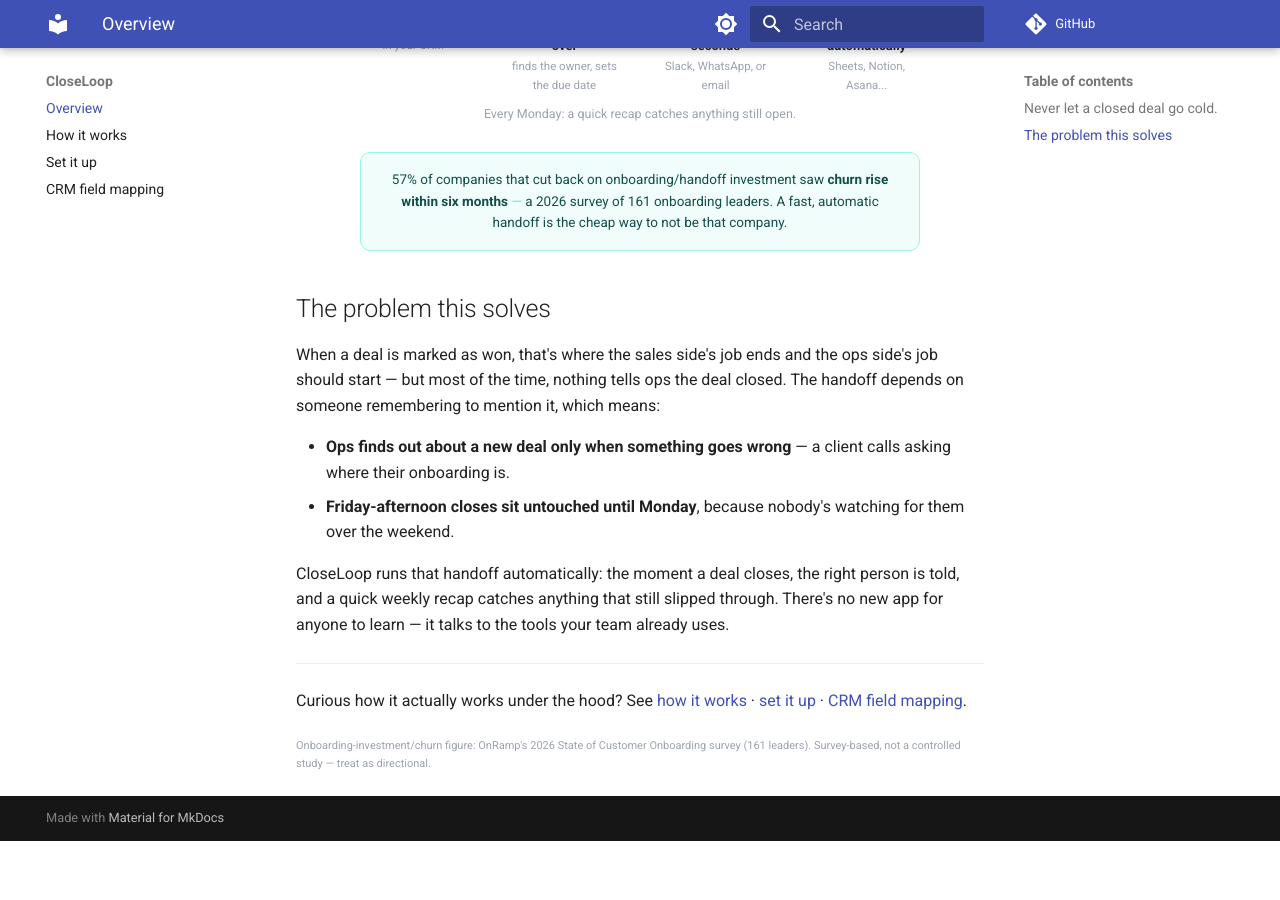
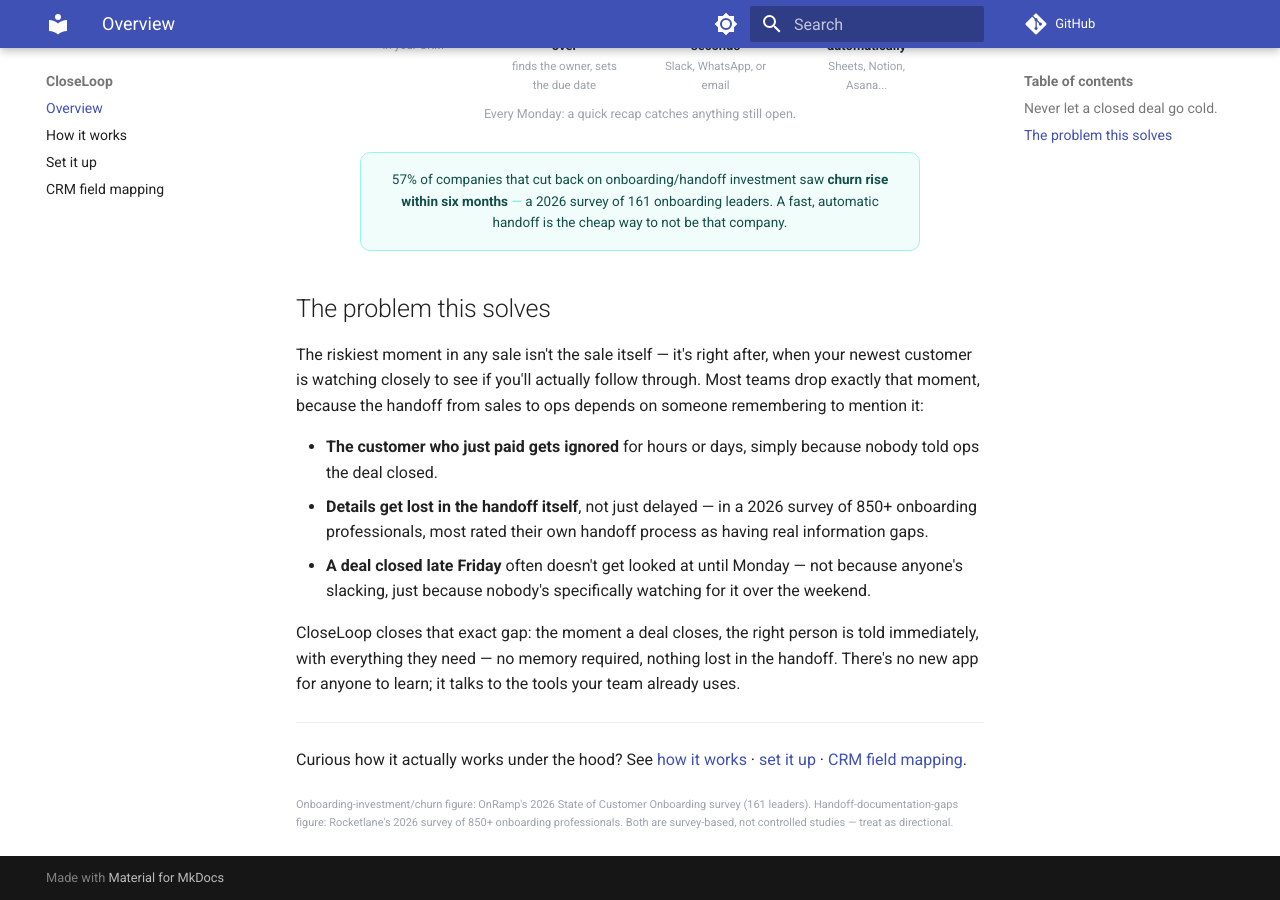
Before and after one commit to dakshvanshaj/CloseLoop, an MkDocs documentation site: the page built from docs/index.md, in a window 1280 px wide and 900 px high, scrolled down 686 px. Built offline with MkDocs 1.6.1 and Material for MkDocs 9.7.7, drawn with Linux system fonts in a browser that asks for light colours; comment, search, counter and statistics services are not loaded; before the commit the page ends 1527 px from its top, so only the background shows below that.

Commit message:
Sharpen the problem section: lead with the relatable pain, not Friday
Lead with "your newest customer gets ignored right when they're
watching closest" instead of the narrower weekend-gap scenario.
Add a second cited stat (Rocketlane: most onboarding pros report
real handoff documentation gaps) to back "info gets lost," not just
"it's delayed." Friday-close stays as a supporting example, not the
headline pain point.

Co-Authored-By: Claude Sonnet 5 <noreply@anthropic.com>

```diff
--- a/docs/index.md
+++ b/docs/index.md
@@ -107,19 +107,23 @@ your team actually uses — and a simple weekly recap catches anything that slip
 
 ## The problem this solves
 
-When a deal is marked as won, that's where the sales side's job ends and the ops side's job should start — but most
-of the time, nothing tells ops the deal closed. The handoff depends on someone remembering to mention it, which means:
+The riskiest moment in any sale isn't the sale itself — it's right after, when your newest customer is watching
+closely to see if you'll actually follow through. Most teams drop exactly that moment, because the handoff from
+sales to ops depends on someone remembering to mention it:
 
-- **Ops finds out about a new deal only when something goes wrong** — a client calls asking where their onboarding is.
-- **Friday-afternoon closes sit untouched until Monday**, because nobody's watching for them over the weekend.
+- **The customer who just paid gets ignored** for hours or days, simply because nobody told ops the deal closed.
+- **Details get lost in the handoff itself**, not just delayed — in a 2026 survey of 850+ onboarding
+  professionals, most rated their own handoff process as having real information gaps.
+- **A deal closed late Friday** often doesn't get looked at until Monday — not because anyone's slacking, just
+  because nobody's specifically watching for it over the weekend.
 
-CloseLoop runs that handoff automatically: the moment a deal closes, the right person is told, and a quick weekly
-recap catches anything that still slipped through. There's no new app for anyone to learn — it talks to the tools
-your team already uses.
+CloseLoop closes that exact gap: the moment a deal closes, the right person is told immediately, with everything
+they need — no memory required, nothing lost in the handoff. There's no new app for anyone to learn; it talks to
+the tools your team already uses.
 
 ---
 
 Curious how it actually works under the hood? See [how it works](how-it-works.md) · [set it up](setup.md) ·
 [CRM field mapping](crm-mapping.md).
 
-<p style="font-size:11px;color:#9ca3af;margin-top:24px">Onboarding-investment/churn figure: OnRamp's 2026 State of Customer Onboarding survey (161 leaders). Survey-based, not a controlled study — treat as directional.</p>
+<p style="font-size:11px;color:#9ca3af;margin-top:24px">Onboarding-investment/churn figure: OnRamp's 2026 State of Customer Onboarding survey (161 leaders). Handoff-documentation-gaps figure: Rocketlane's 2026 survey of 850+ onboarding professionals. Both are survey-based, not controlled studies — treat as directional.</p>
```
